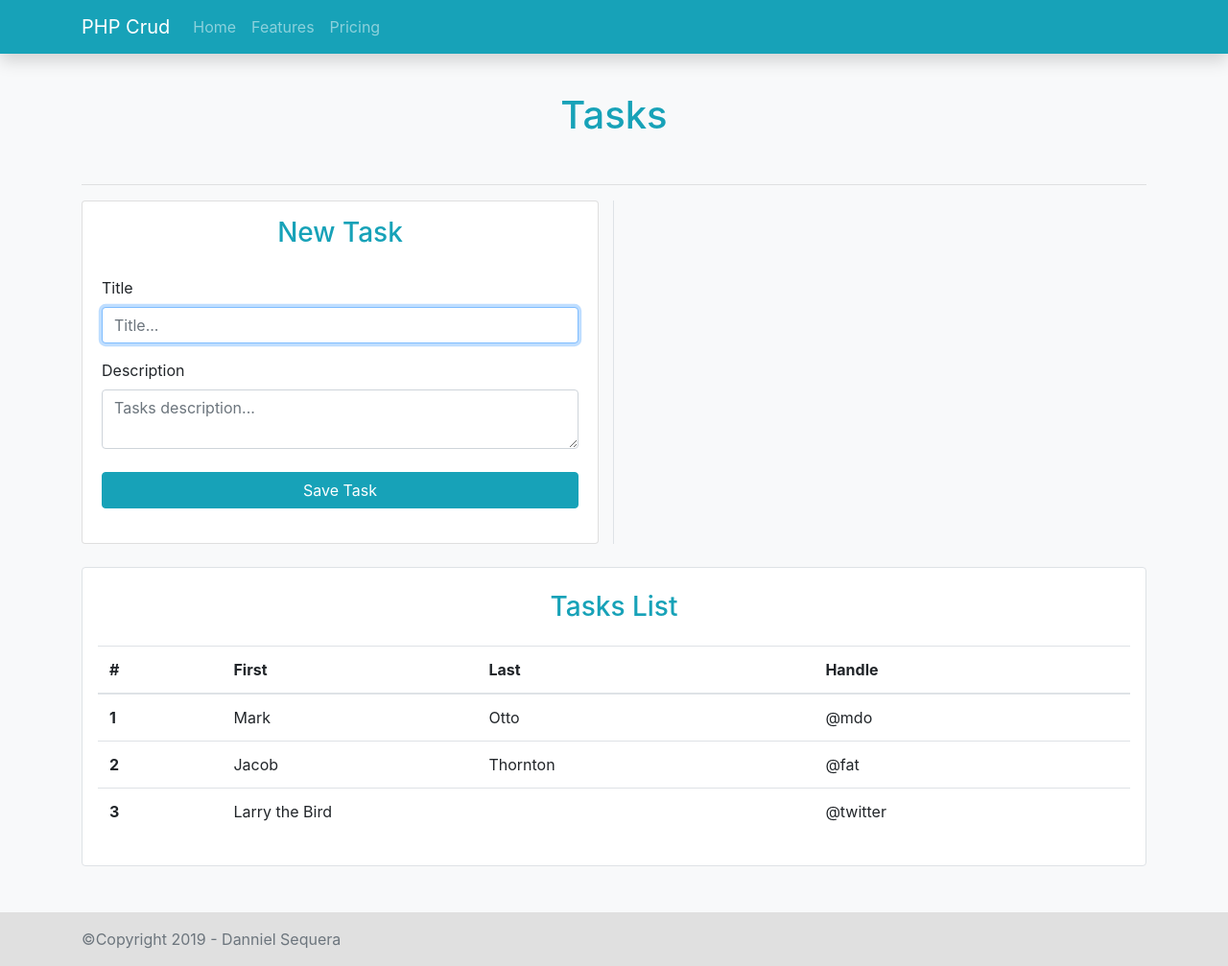
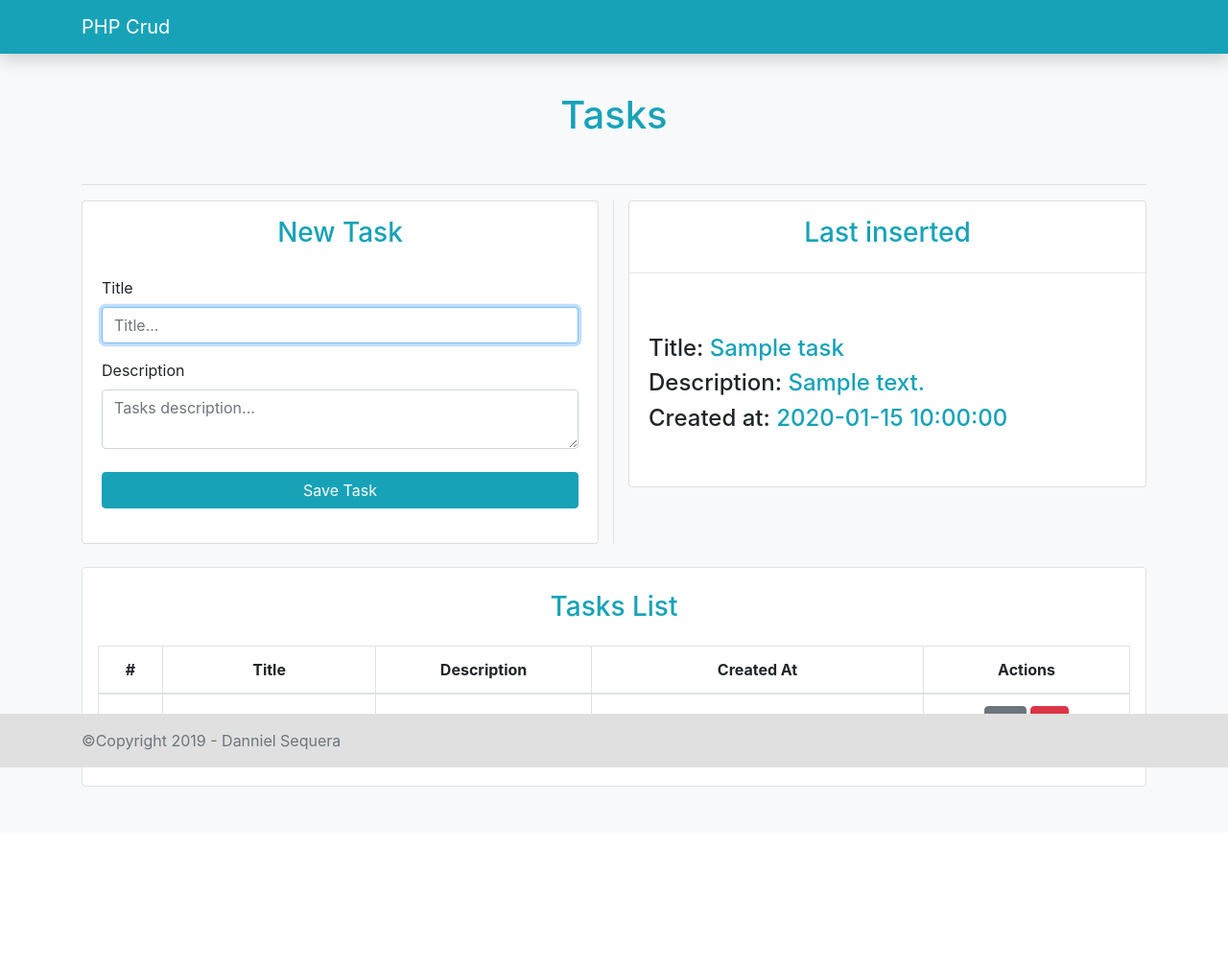
Before and after one commit to Dass987/PHP-Crud, a PHP site: page /Dass/ in a window 1280 px wide. Shown: the whole page at 96% size. After the commit the page ends 820 px from the top, so only its background shows below. Run offline with PHP 8.4, Linux system fonts and the light colour scheme; tables that the repository leaves empty or names only in its code hold one stand-in row (values such as "Sample post").

Commit message:
Simple CRUD done.

```diff
--- a/db.php
+++ b/db.php
@@ -1,4 +1,6 @@
 <?php
+
+	session_start();
 
 	// --- DB connection
 
--- a/includes/footer.php
+++ b/includes/footer.php
@@ -1,4 +1,4 @@
-	<footer class="footer py-3">
+	<footer class="footer fixed-bottom py-3">
 		<div class="container">
 			<span class="text-muted">&copy;Copyright 2019 - Danniel Sequera</span>
 		</div>
--- a/includes/header.php
+++ b/includes/header.php
@@ -36,16 +36,7 @@
 					<span class="navbar-toggler-icon"></span>
 				</button>
 				<div class="collapse navbar-collapse" id="navbarNav">
-					<ul class="navbar-nav">
-						<li class="nav-item">
-							<a class="nav-link" href="#">Home <span class="sr-only">(current)</span></a>
-						</li>
-						<li class="nav-item">
-							<a class="nav-link" href="#">Features</a>
-						</li>
-						<li class="nav-item">
-							<a class="nav-link" href="#">Pricing</a>
-						</li>
+					<ul class="navbar-nav ml-auto">
 					</ul>
 				</div>
 			</div>
--- a/index.php
+++ b/index.php
@@ -3,17 +3,40 @@
 	include "db.php";
 	include "includes/header.php";
 
+	$queryLastTask = "SELECT * FROM task ORDER BY created_at DESC LIMIT 1";
+
+	$resultLastTask = mysqli_query($conn, $queryLastTask);
+
+	if (!$resultLastTask) {
+		die("Unexpected error!");
+	}
+
+	$lastTask = mysqli_fetch_array($resultLastTask);
+
 ?>
 
 	<main id="body" class="container mt-5 py-5">
 		<h1 class="text-center mb-5 text-info">Tasks</h1>
+
+		<?php if (isset($_SESSION["message"])): ?>
+			<div class="alert alert-<?php echo $_SESSION["message_type"]; ?> alert-dismissible fade show text-center pt-3" role="alert">
+				<h5><?php echo $_SESSION["message"]; ?></h5>
+				<button type="button" class="close" data-dismiss="alert" aria-label="Close">
+					<span aria-hidden="true">&times;</span>
+				</button>
+			</div>
+		<?php
+		 	session_unset();
+		 	endif;
+		?>
+
 		<hr>
 		<div class="row">
 			<div class="col-md-6 border-right">
 				<div class="card">
 					<h3 class="text-center text-info mt-3">New Task</h3>
 					<div class="card-body">
-						<form action="">
+						<form action="save.php" method="POST">
 							<div class="form-group">
 								<label for="title">Title</label>
 								<input type="text" name="title" id="title" class="form-control" autofocus placeholder="Title...">
@@ -23,7 +46,7 @@
 								<textarea name="description" id="description" class="form-control" placeholder="Tasks description..." rows="2"></textarea>
 							</div>
 							<div class="form-group">
-								<button type="submit" class="btn btn-info btn-block mt-4">
+								<button type="submit" name="save_task" class="btn btn-info btn-block mt-4">
 									Save Task
 								</button>
 							</div>
@@ -32,38 +55,59 @@
 				</div>
 			</div>
 			<div class="col-md-6">
-
+			<div class="card">
+					<h3 class="text-center text-info mt-3">Last inserted</h3>
+					<hr>
+					<div class="card-body py-5">
+						<p class="h4">Title: <span class="text-info"><?php echo $lastTask["title"]; ?></span></p>
+						<p class="h4">Description: <span class="text-info"><?php echo $lastTask["description"]; ?></span></p>
+						<p class="h4">Created at: <span class="text-info"><?php echo $lastTask["created_at"]; ?></span></p>
+					</div>
+				</div>
 			</div>
 			<div class="col-md-12 mt-4">
 				<div class="p-3 border rounded bg-white">
 					<h3 class="text-center text-info mt-2 mb-4">Tasks List</h3>
-					<table class="table table-hover">
+					<table class="table table-bordered table-hover text-center">
 						<thead>
 							<tr>
 								<th scope="col">#</th>
-								<th scope="col">First</th>
-								<th scope="col">Last</th>
-								<th scope="col">Handle</th>
+								<th scope="col">Title</th>
+								<th scope="col">Description</th>
+								<th scope="col">Created At</th>
+								<th scope="col">Actions</th>
 							</tr>
 						</thead>
 						<tbody>
-							<tr>
-								<th scope="row">1</th>
-								<td>Mark</td>
-								<td>Otto</td>
-								<td>@mdo</td>
-							</tr>
-							<tr>
-								<th scope="row">2</th>
-								<td>Jacob</td>
-								<td>Thornton</td>
-								<td>@fat</td>
-							</tr>
-							<tr>
-								<th scope="row">3</th>
-								<td colspan="2">Larry the Bird</td>
-								<td>@twitter</td>
-							</tr>
+							<?php
+
+								$query = "SELECT * FROM task ORDER BY created_at DESC";
+
+								$result = mysqli_query($conn, $query);
+
+								if (!$result) {
+									die("Unexpected error!");
+								}
+
+								$cont = 1;
+
+								while($row = mysqli_fetch_array($result)) :
+
+							?>
+
+									<tr>
+										<th class="align-middle" scope="row"><?php echo $cont; ?></th>
+										<td class="align-middle"><?php echo $row["title"]; ?></td>
+										<td class="align-middle text-left"><?php echo $row["description"]; ?></td>
+										<td class="align-middle"><?php echo $row["created_at"]; ?></td>
+										<td>
+											<a href="edit.php?id=<?php echo $row["id"]; ?>" class="btn btn-secondary"><i class="fas fa-edit"></i></a>
+											<a href="delete.php?id=<?php echo $row["id"]; ?>" class="btn btn-danger"><i class="fas fa-trash-alt"></i></a>
+										</td>
+									</tr>
+
+							<?php $cont++;endwhile; ?>
+
 						</tbody>
 					</table>
 				</div>
```
Also changed, not shown: delete.php (+24 -0 lines), edit.php (+80 -0 lines), save.php (+25 -0 lines).
